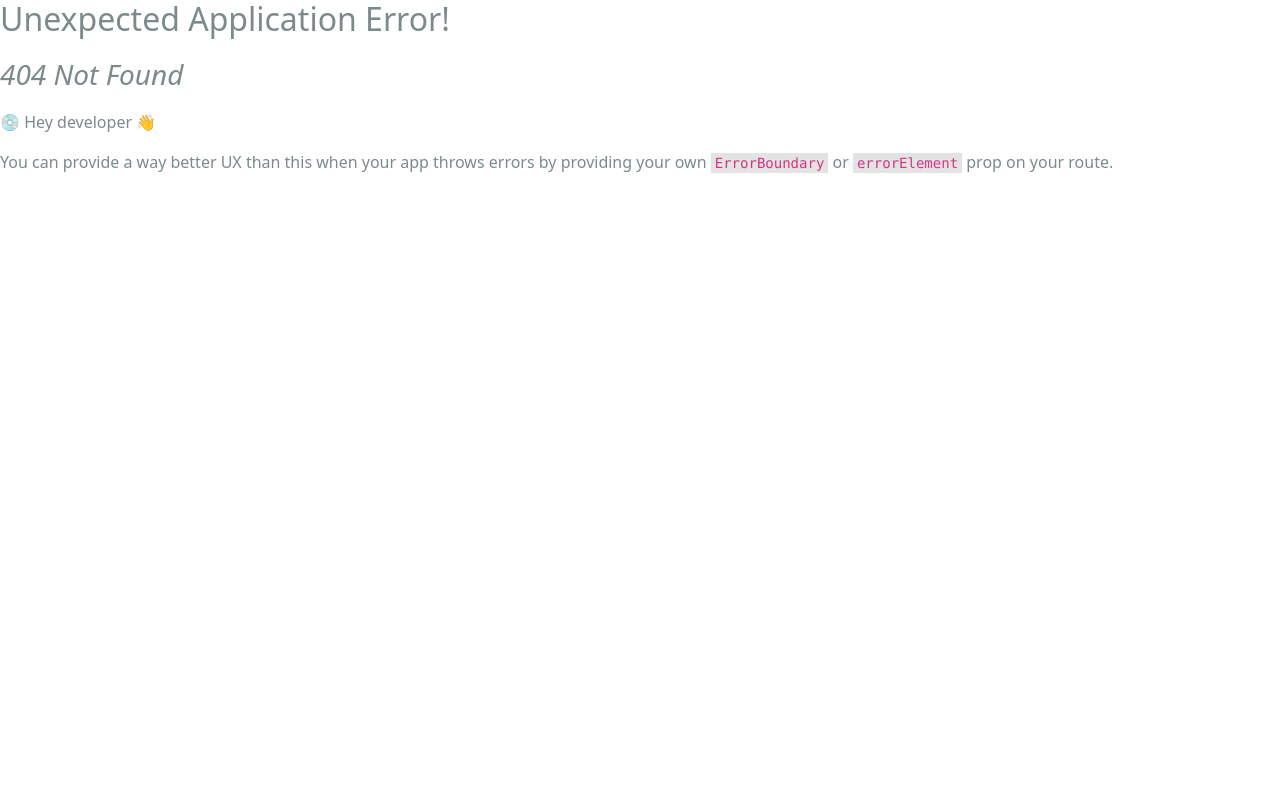
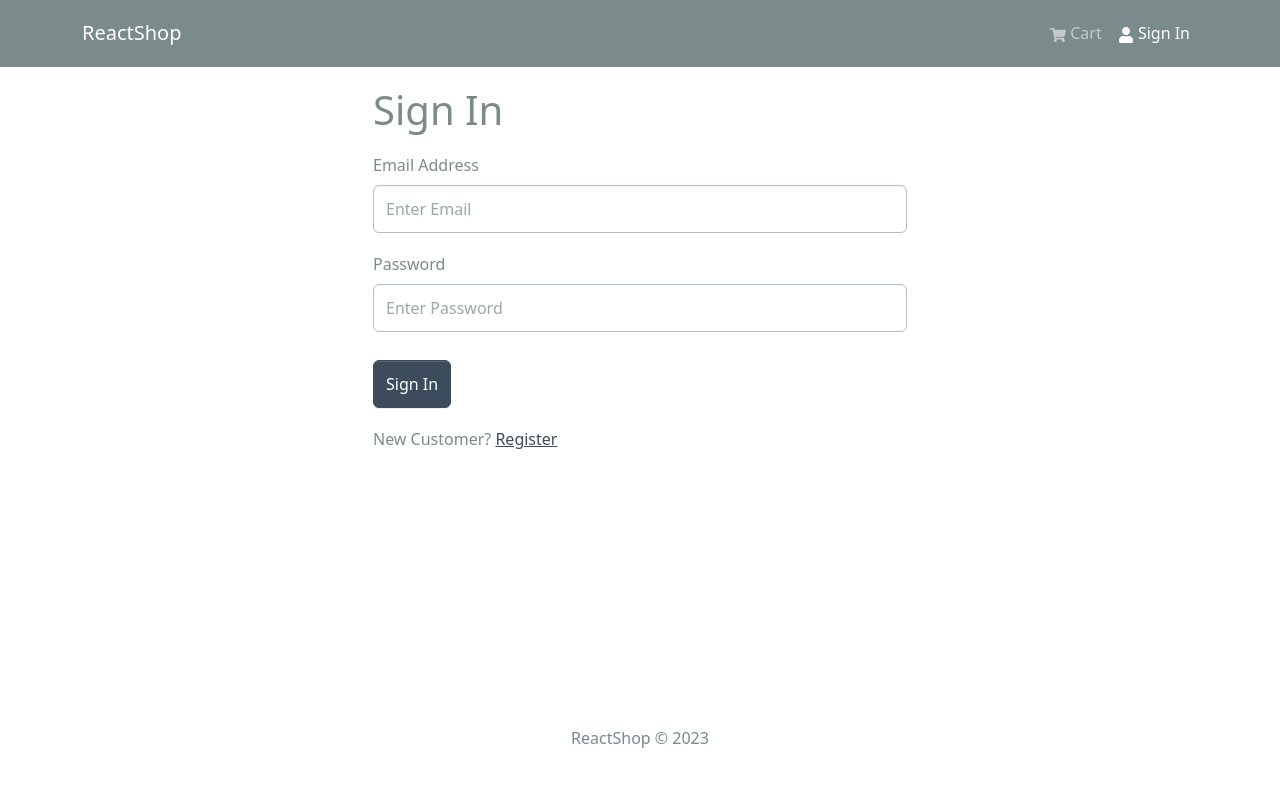
Before and after one commit to iameligio/reactshop, a React (Create React App) app in the folder frontend/: page /login in a window 1280 px wide. Before the commit this address had no page. Shown: the top 786 px of the page. Built offline with nearby package versions, Linux system fonts and the light colour scheme.

Commit message:
created Login Screen & FormContainer components

```diff
--- /dev/null
+++ b/frontend/src/components/FormContainer.jsx
@@ -0,0 +1,15 @@
+import { Container, Row, Col } from "react-bootstrap";
+
+const FormContainer = ({ children }) => {
+  return (
+    <Container>
+      <Row className="justify-content-md-center">
+        <Col xs={12} md={6}>
+          {children}
+        </Col>
+      </Row>
+    </Container>
+  );
+};
+
+export default FormContainer;
--- a/frontend/src/index.js
+++ b/frontend/src/index.js
@@ -16,6 +16,7 @@
 import HomeScreen from "./screens/HomeScreen";
 import ProductScreen from "./screens/ProductScreen";
 import CartScreen from "./screens/CartScreen";
+import LoginScreen from "./screens/LoginScreen";
 
 const router = createBrowserRouter(
   createRoutesFromElements(
@@ -23,6 +24,7 @@
       <Route index={true} path="/" element={<HomeScreen />} />
       <Route path="/product/:id" element={<ProductScreen />} />
       <Route path="/cart" element={<CartScreen />} />
+      <Route path="/login" element={<LoginScreen />} />
     </Route>
   )
 );
--- /dev/null
+++ b/frontend/src/screens/LoginScreen.jsx
@@ -0,0 +1,50 @@
+import { useState } from "react";
+import { Link } from "react-router-dom";
+import { Button, Form, Row, Col } from "react-bootstrap";
+import FormContainer from "../components/FormContainer";
+
+const LoginScreen = () => {
+  const [email, setEmail] = useState("");
+  const [password, setPassword] = useState("");
+
+  const submitHandler = (e) => {
+    e.preventDefault();
+    console.log("submit");
+  };
+  return (
+    <FormContainer>
+      <h1>Sign In</h1>
+      <Form onSubmit={submitHandler}>
+        <Form.Group controlId="email" className="my-3">
+          <Form.Label>Email Address</Form.Label>
+          <Form.Control
+            type="email"
+            placeholder="Enter Email"
+            value={email}
+            onChange={(e) => setEmail(e.target.value)}
+          ></Form.Control>
+        </Form.Group>
+
+        <Form.Group controlId="password" className="my-3">
+          <Form.Label>Password</Form.Label>
+          <Form.Control
+            type="password"
+            placeholder="Enter Password"
+            value={password}
+            onChange={(e) => setPassword(e.target.value)}
+          ></Form.Control>
+        </Form.Group>
+        <Button type="submit" variant="primary" className="mt-2">
+          Sign In
+        </Button>
+      </Form>
+      <Row className="py-3">
+        <Col>
+          New Customer? <Link to="/register">Register</Link>
+        </Col>
+      </Row>
+    </FormContainer>
+  );
+};
+
+export default LoginScreen;
```
